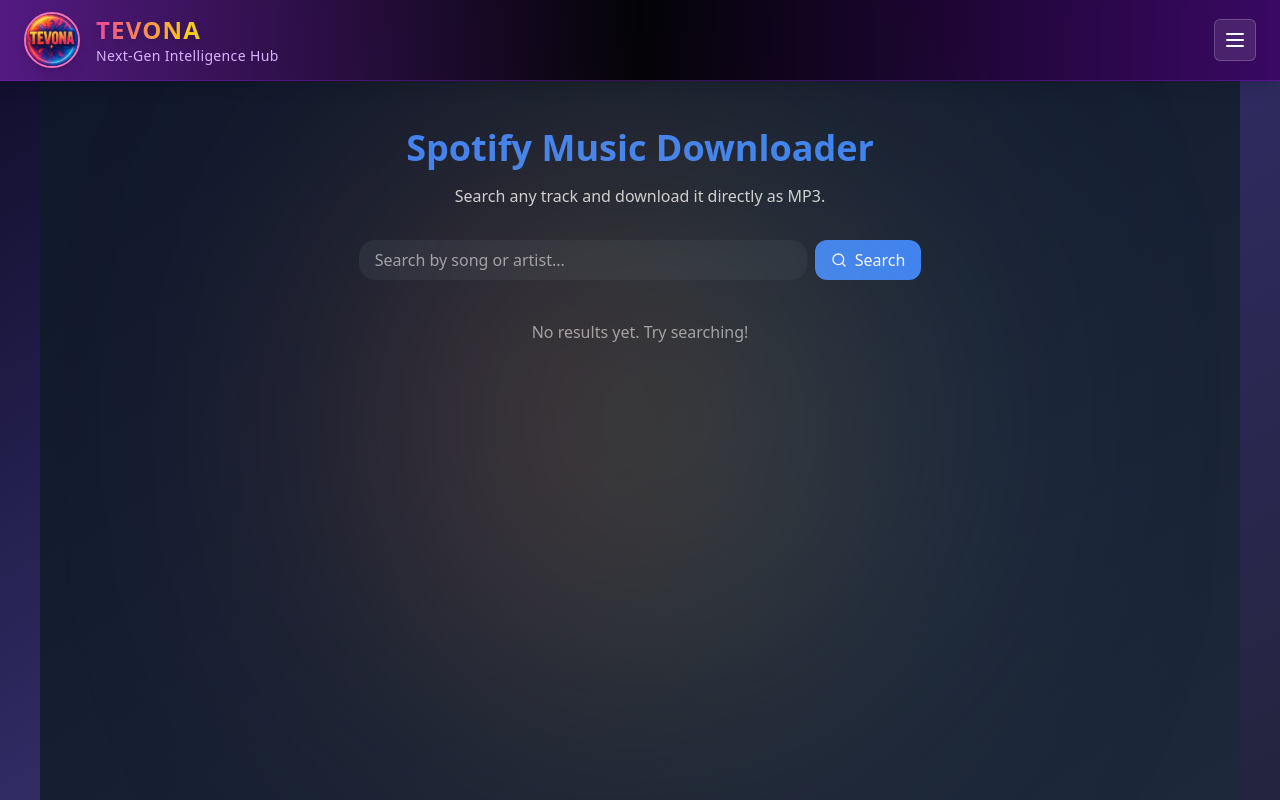
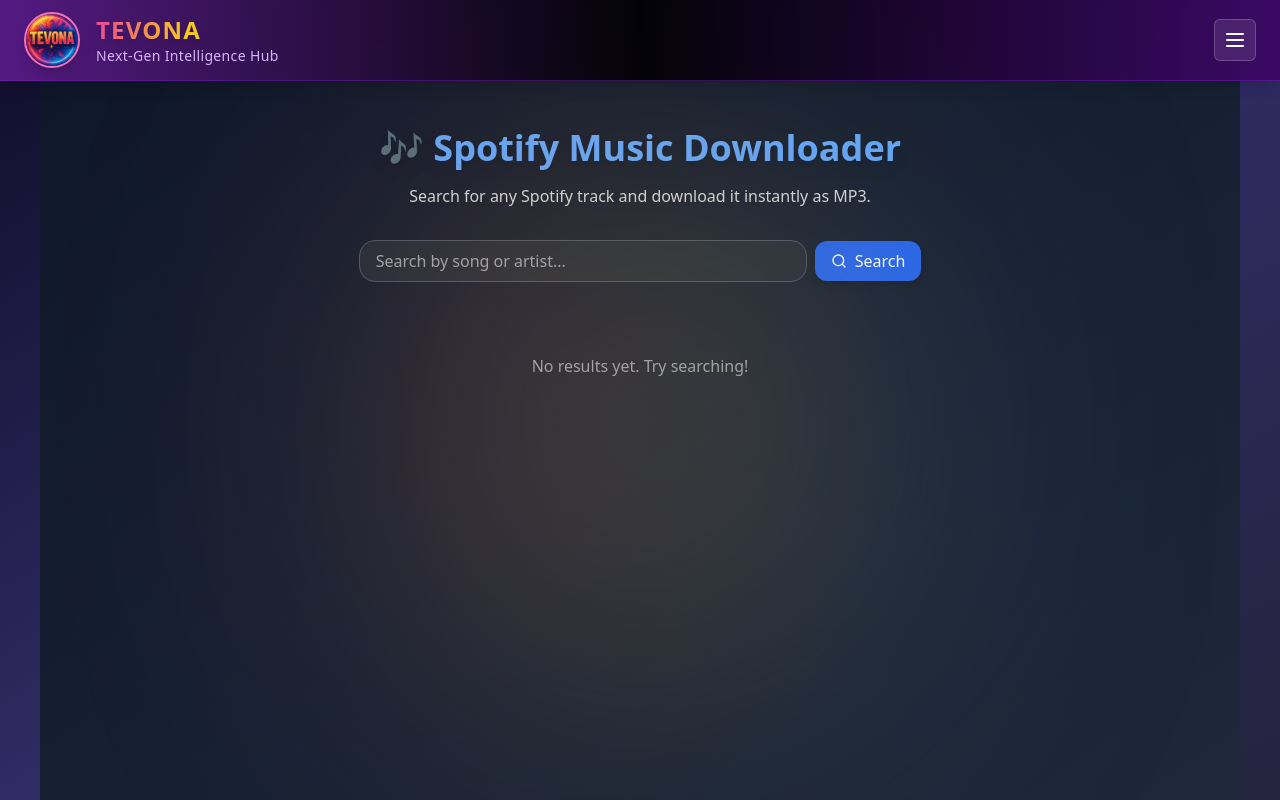
Before and after one commit to tenova-ke/tenova, a Next.js app: page /song in a window 1280 px wide. Built offline with nearby package versions, Linux system fonts and the light colour scheme.

Commit message:
Update page.tsx

```diff
--- a/app/song/page.tsx
+++ b/app/song/page.tsx
@@ -3,24 +3,26 @@
 import { useState } from "react";
 import axios from "axios";
 import { motion } from "framer-motion";
-import { Download, Search } from "lucide-react";
+import { Download, Search, Loader2 } from "lucide-react";
 
 export default function SpotifyDownloader() {
   const [query, setQuery] = useState("");
   const [results, setResults] = useState<any[]>([]);
   const [loading, setLoading] = useState(false);
+  const [downloading, setDownloading] = useState<string | null>(null);
 
+  // Search
   const handleSearch = async (e: React.FormEvent) => {
     e.preventDefault();
     if (!query) return;
     setLoading(true);
     try {
       const res = await axios.get(
-        `https://CreepyTech-creepy-ai.hf.space/search/spotify?s=${encodeURIComponent(
+        `https://api.siputzx.my.id/api/s/spotify?query=${encodeURIComponent(
           query
         )}`
       );
-      setResults(res.data.result || []);
+      setResults(res.data.data || []);
     } catch (err) {
       console.error("Search error:", err);
     } finally {
@@ -28,31 +30,41 @@ export default function SpotifyDownloader() {
     }
   };
 
-  const handleDownload = async (url: string) => {
+  // Download
+  const handleDownload = async (trackUrl: string) => {
+    setDownloading(trackUrl);
     try {
-      window.open(
-        `https://CreepyTech-creepy-ai.hf.space/download/spotify?url=${encodeURIComponent(
-          url
-        )}`,
-        "_blank"
+      const res = await axios.get(
+        `https://api.siputzx.my.id/api/d/spotifyv2?url=${encodeURIComponent(
+          trackUrl
+        )}`
       );
+
+      if (res.data?.data?.mp3DownloadLink) {
+        window.open(res.data.data.mp3DownloadLink, "_blank");
+      } else {
+        alert("Download link not found.");
+      }
     } catch (err) {
       console.error("Download error:", err);
+      alert("Failed to download track.");
+    } finally {
+      setDownloading(null);
     }
   };
 
   return (
     <div className="min-h-screen bg-gradient-to-br from-[#0F172A] to-[#1E293B] text-white px-6 py-12">
-      <div className="max-w-3xl mx-auto text-center">
+      <div className="max-w-4xl mx-auto text-center">
         <motion.h1
-          className="text-4xl font-bold mb-4 text-primary"
+          className="text-4xl font-bold mb-4 text-blue-400 drop-shadow-lg"
           initial={{ opacity: 0, y: -20 }}
           animate={{ opacity: 1, y: 0 }}
         >
-          Spotify Music Downloader
+          🎶 Spotify Music Downloader
         </motion.h1>
         <p className="text-gray-300 mb-8">
-          Search any track and download it directly as MP3.
+          Search for any Spotify track and download it instantly as MP3.
         </p>
 
         {/* Search Bar */}
@@ -65,45 +77,65 @@ export default function SpotifyDownloader() {
             placeholder="Search by song or artist..."
             value={query}
             onChange={(e) => setQuery(e.target.value)}
-            className="w-full max-w-md px-4 py-2 rounded-2xl bg-card text-black focus:outline-none"
+            className="w-full max-w-md px-4 py-2 rounded-2xl bg-gray-800 text-white focus:outline-none border border-gray-600"
           />
           <button
             type="submit"
-            className="px-4 py-2 bg-primary rounded-xl hover:bg-blue-600 transition flex items-center gap-2"
+            disabled={loading}
+            className="px-4 py-2 bg-blue-600 rounded-xl hover:bg-blue-700 transition flex items-center gap-2 shadow-md"
           >
-            <Search className="w-4 h-4" /> Search
+            <Search className="w-4 h-4" />
+            {loading ? "Searching..." : "Search"}
           </button>
         </form>
 
         {/* Results */}
-        <div className="mt-10 space-y-4">
-          {loading && <p className="text-gray-400">Searching...</p>}
-          {!loading &&
-            results.length > 0 &&
-            results.map((song, idx) => (
+        <div className="mt-10 grid grid-cols-1 sm:grid-cols-2 lg:grid-cols-3 gap-6">
+          {results.map((song, idx) => (
             <motion.div
               key={idx}
-                className="flex justify-between items-center p-4 bg-card/80 rounded-xl shadow-md"
-                initial={{ opacity: 0, y: 10 }}
+              className="bg-gray-900/80 rounded-xl shadow-lg overflow-hidden border border-gray-700 hover:shadow-blue-500/30 transition"
+              initial={{ opacity: 0, y: 20 }}
               animate={{ opacity: 1, y: 0 }}
             >
-                <div>
-                  <h3 className="font-semibold text-lg">{song.title}</h3>
-                  <p className="text-sm text-gray-300">{song.artist}</p>
+              <img
+                src={song.thumbnail}
+                alt={song.title}
+                className="w-full h-48 object-cover"
+              />
+              <div className="p-4 flex flex-col">
+                <h3 className="font-semibold text-lg line-clamp-2">
+                  {song.title}
+                </h3>
+                <p className="text-sm text-gray-400">{song.artist}</p>
+                <p className="text-xs text-gray-500">{song.album}</p>
+                <p className="text-xs text-gray-500">{song.duration}</p>
+
+                <button
+                  onClick={() => handleDownload(song.track_url)}
+                  className="mt-4 flex items-center justify-center gap-2 px-4 py-2 bg-green-600 rounded-lg hover:bg-green-700 transition shadow-md"
+                  disabled={downloading === song.track_url}
+                >
+                  {downloading === song.track_url ? (
+                    <>
+                      <Loader2 className="w-4 h-4 animate-spin text-white" />
+                      <span className="animate-pulse">Downloading...</span>
+                    </>
+                  ) : (
+                    <>
+                      <Download className="w-4 h-4" />
+                      Download
+                    </>
+                  )}
+                </button>
               </div>
-                <button
-                  onClick={() => handleDownload(song.url)}
-                  className="flex items-center gap-2 px-4 py-2 bg-green-500 text-white rounded-xl hover:bg-green-600 transition"
-                >
-                  <Download className="w-4 h-4" /> Download
-                </button>
             </motion.div>
           ))}
+        </div>
 
         {!loading && results.length === 0 && (
-            <p className="text-gray-400">No results yet. Try searching!</p>
+          <p className="text-gray-400 mt-8">No results yet. Try searching!</p>
         )}
-        </div>
       </div>
     </div>
   );
```
Lines whose indentation alone changed are shown as unchanged.
